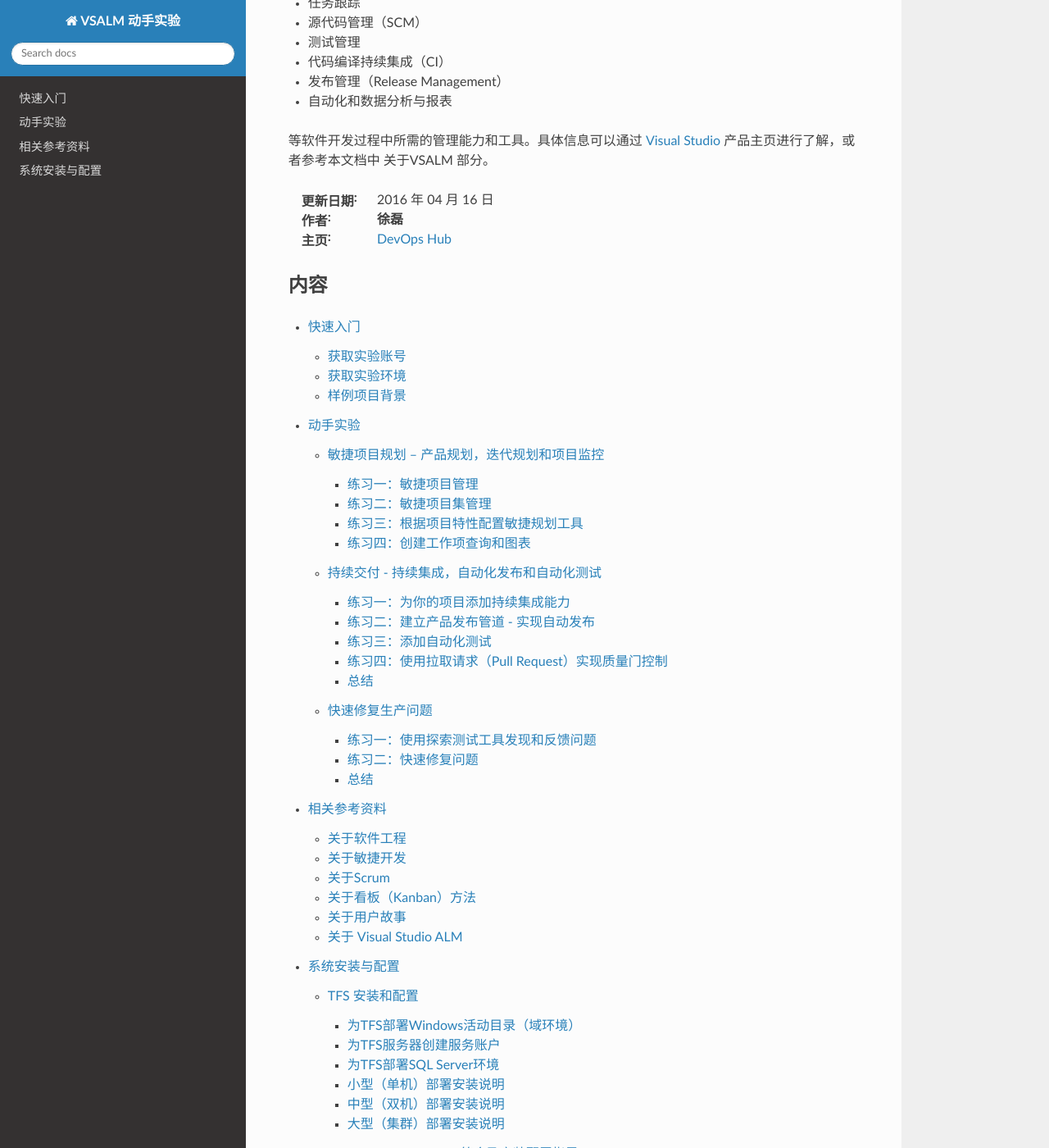
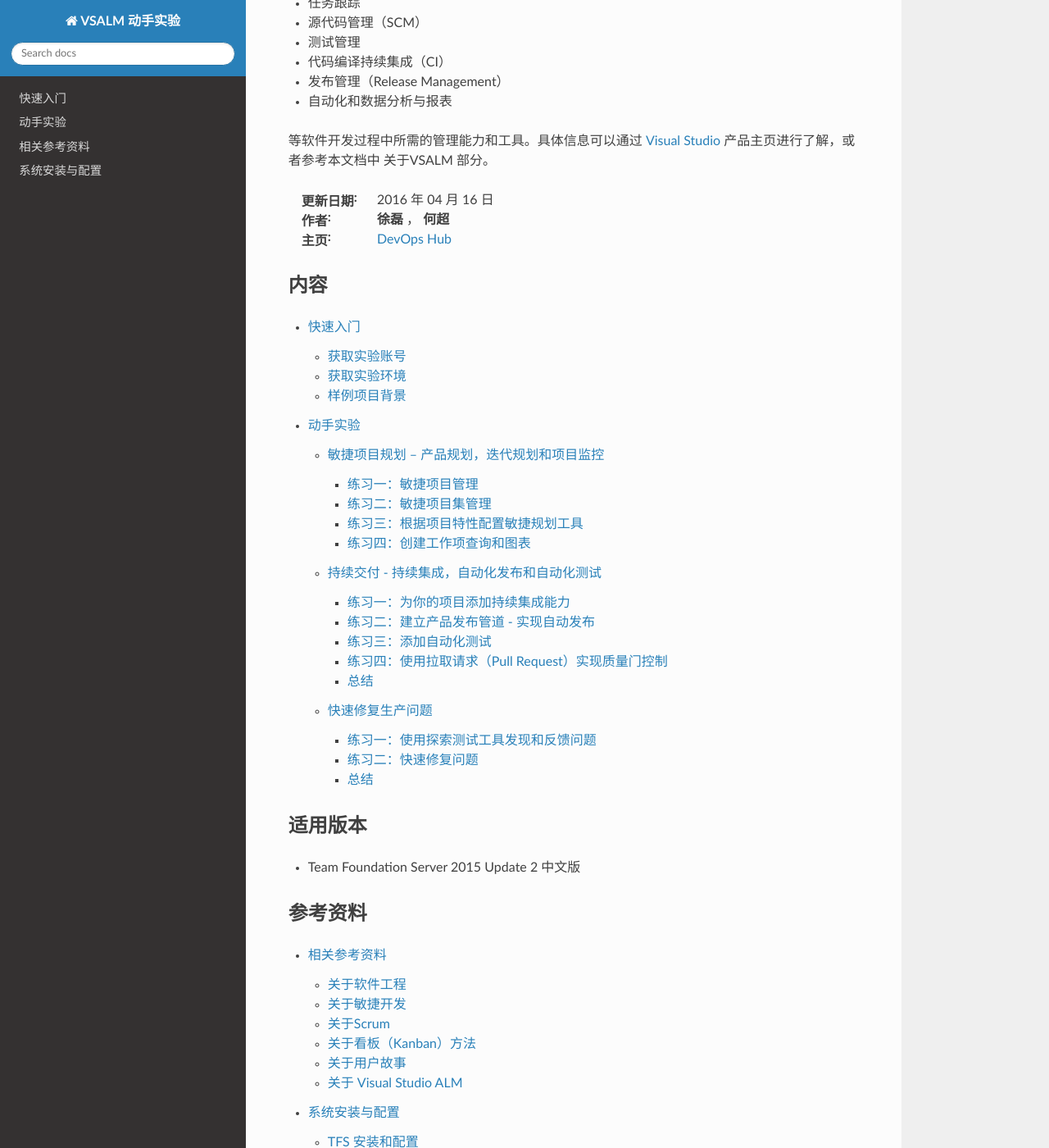
Before and after one commit to ups216/vsalm-hols, a Sphinx documentation site: the page built from docs/index.rst, in a window 1280 px wide and 1400 px high, scrolled down 648 px. Shown: the whole window at 82% size. Built offline with Sphinx 7.4.7 and the Read the Docs theme 2.0.0, drawn with Linux system fonts in a browser that asks for light colours; the version number could not be read and is left out.

Commit message:
publish stable v2015.2

```diff
--- a/docs/index.rst
+++ b/docs/index.rst
@@ -34,7 +34,7 @@
 等软件开发过程中所需的管理能力和工具。具体信息可以通过 `Visual Studio <https://www.visualstudio.com/>`_ 产品主页进行了解，或者参考本文档中 关于VSALM 部分。
 
 :更新日期: |today|
-:作者: **徐磊**
+:作者: **徐磊** ， **何超**
 :主页: `DevOps Hub <http://devopshub.cn>`_
 
 
@@ -46,12 +46,17 @@
 
     getting-started/index
     labs/index
-    concepts/index
-    sysadmin/index
 
 
 适用版本
 --------
 
+- Team Foundation Server 2015 Update 2 中文版
+
 参考资料
 --------
+.. toctree::
+    :titlesonly:
+
+    concepts/index
+    sysadmin/index
```
